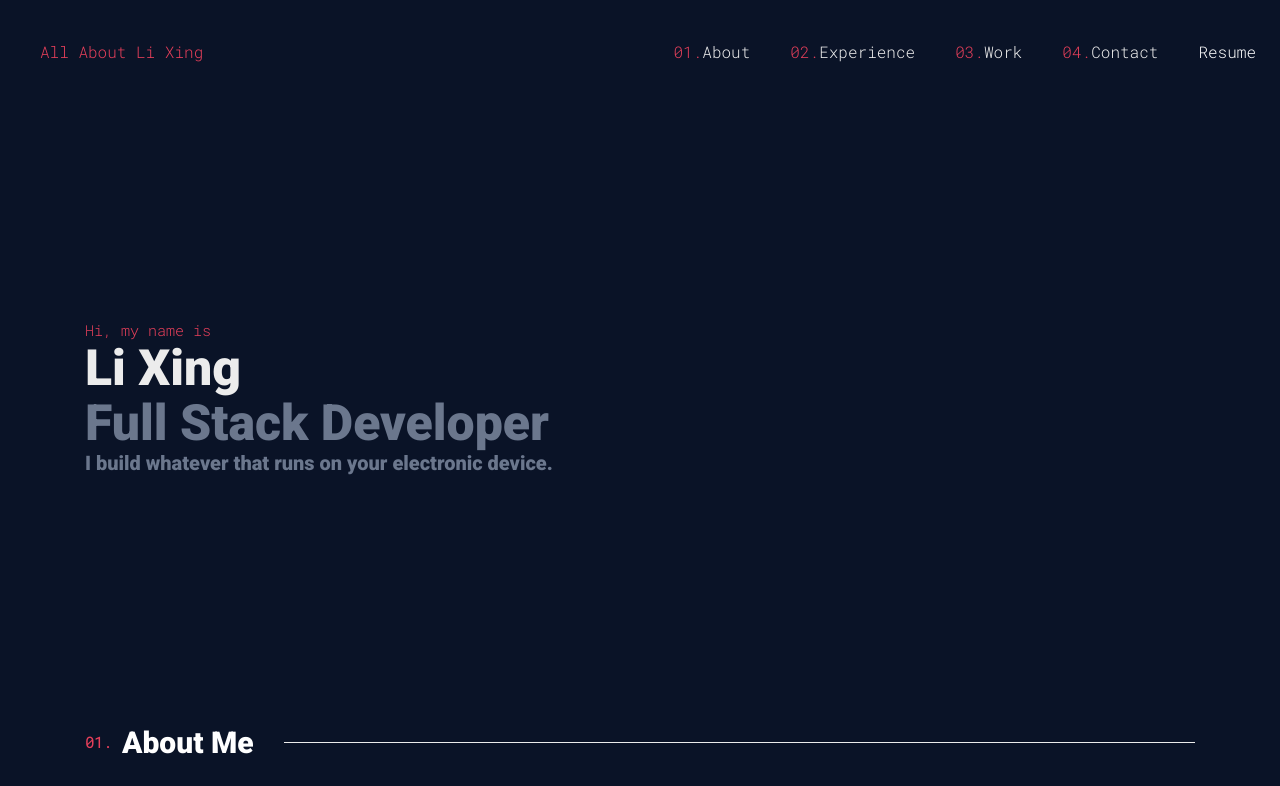
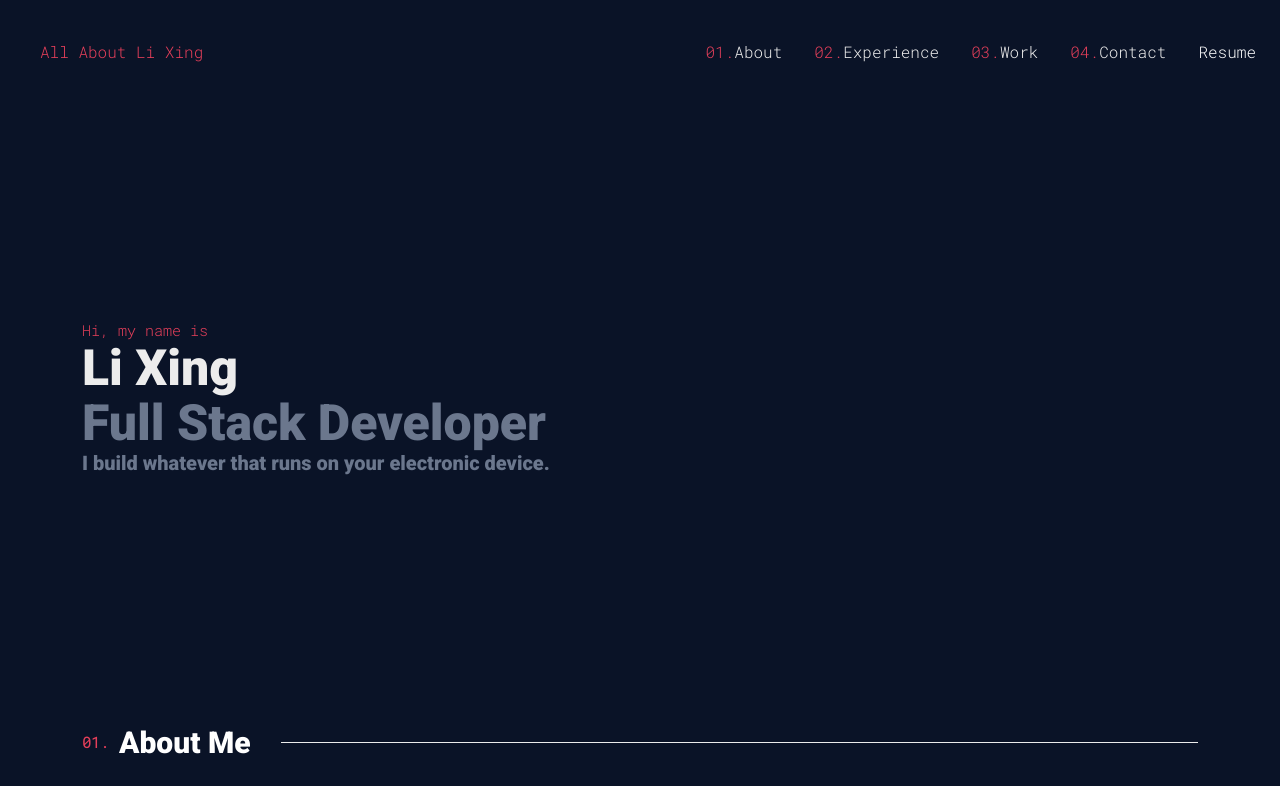
Before and after one commit to lixing99999/all-about-lixing, a plain HTML site: page public/index.html in a window 1280 px wide. Shown: the top 786 px of the page. Drawn offline with nearby package versions, Linux system fonts and the light colour scheme.

Commit message:
- bootstrap gone le

```diff
--- a/public/assets/css/index.css
+++ b/public/assets/css/index.css
@@ -24,6 +24,10 @@ body{
 
 .navigation{
     margin : 0px
+}
+
+.navigation > ol > a{
+    text-decoration: none;
 }
 
 nav{
--- a/public/index.html
+++ b/public/index.html
@@ -4,10 +4,10 @@
         <title>All About Li Xing</title>
         <meta charset="utf-8">
         <meta name="viewport" content="width=device-width, initial-scale=1">
-        <link rel="stylesheet" href="https://maxcdn.bootstrapcdn.com/bootstrap/4.5.2/css/bootstrap.min.css">
+        <link rel="stylesheet" href="https://cdn.jsdelivr.net/npm/bootstrap@5.1.3/dist/css/bootstrap.min.css">
         <script src="https://ajax.googleapis.com/ajax/libs/jquery/3.5.1/jquery.min.js"></script>
         <script src="https://cdnjs.cloudflare.com/ajax/libs/popper.js/1.16.0/umd/popper.min.js"></script>
-        <script src="https://maxcdn.bootstrapcdn.com/bootstrap/4.5.2/js/bootstrap.min.js"></script>
+        <script src="https://cdn.jsdelivr.net/npm/bootstrap@5.1.3/dist/js/bootstrap.min.js"></script>
         <link rel="preconnect" href="https://fonts.gstatic.com">
         <link href="https://fonts.googleapis.com/css2?family=Roboto+Mono:wght@300;900&family=Roboto:wght@300;900&display=swap" rel="stylesheet">
         <link rel="stylesheet" href="https://cdnjs.cloudflare.com/ajax/libs/font-awesome/4.7.0/css/font-awesome.min.css">
```
Also changed, not shown: public/some-work.html (+2 -2 lines), 1 other file.
